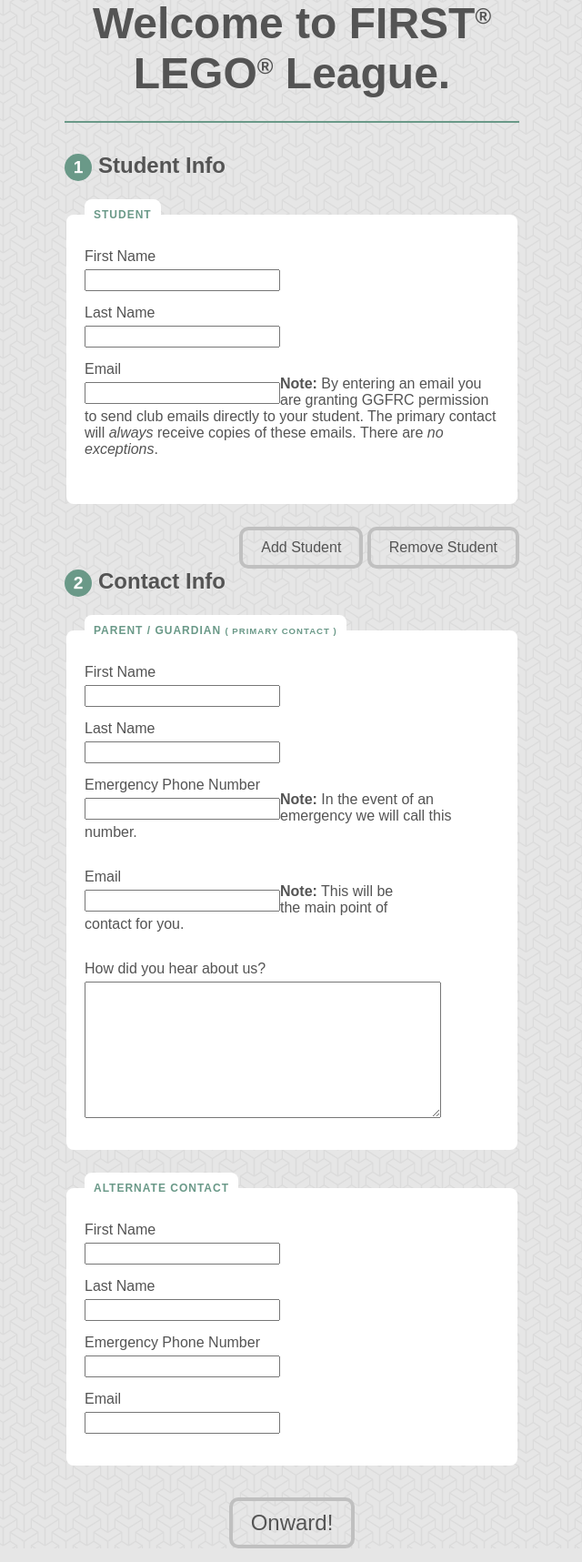
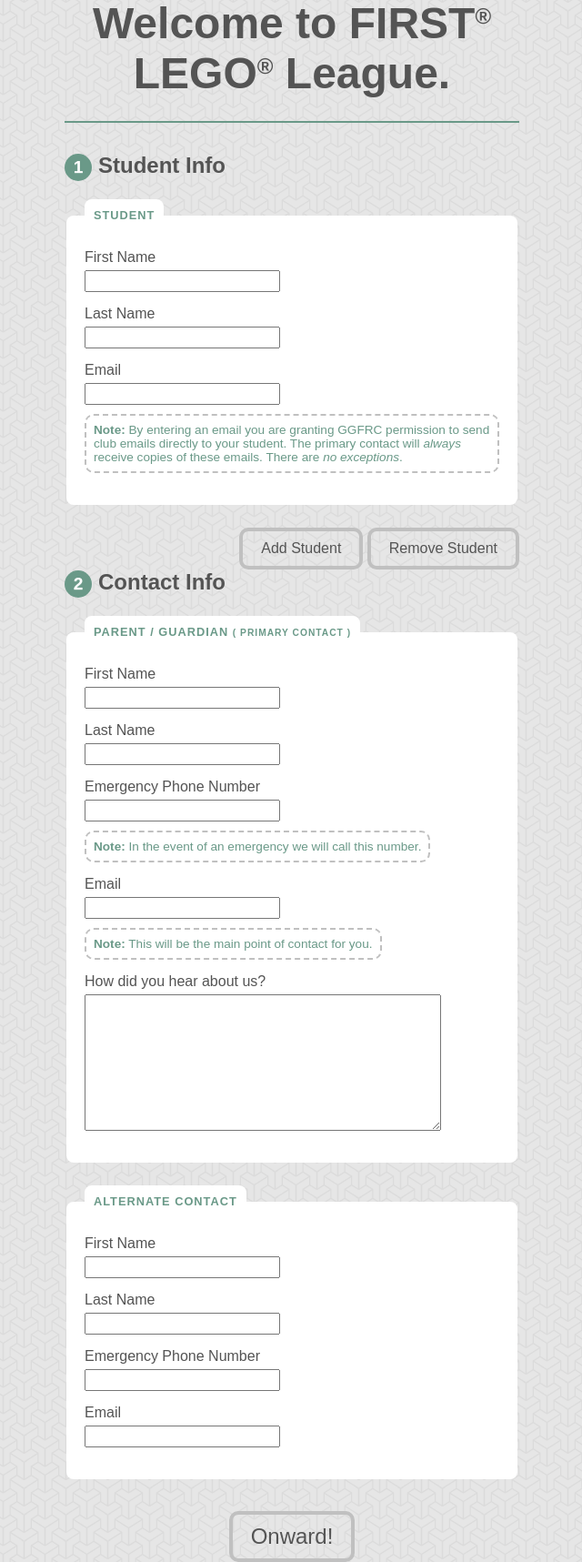
Before and after one commit to TeamSkosh/ggfrc, a Flask app: page /fll/registration in a window 1280 px wide. Shown: the part 205-1922 px from the top of the page at 91% size, without its empty margins (319-959 px from the left). Run offline with Flask 2, Linux system fonts and the light colour scheme; some libraries are stand-ins or nearby versions.

Commit message:
Style notes in the fll signup form.

```diff
--- a/static/css/main.css
+++ b/static/css/main.css
@@ -148,7 +148,7 @@ button[type="submit"]:hover,
 
 #fll-signup-form legend {
     color: #6A9988;
-    font-size: .75rem;
+    font-size: .8rem;
     font-weight: bold;
     text-transform: uppercase;
     letter-spacing: 1px;
@@ -180,9 +180,20 @@ button[type="submit"]:hover,
 
 .input-group label,
 .input-group input,
-.input-group textarea {
+.input-group textarea,
+.input-group .note {
     clear: left;
     float: left;
+}
+
+.input-group .note {
+    border: 2px dashed #C0C0C0;
+    border-radius: 10px;
+    color: #6A9988;
+    font-size: .85rem;
+    padding: 8px;
+    margin-bottom: 0;
+    margin-top: 10px;
 }
 
 .repeatable-control {
```
